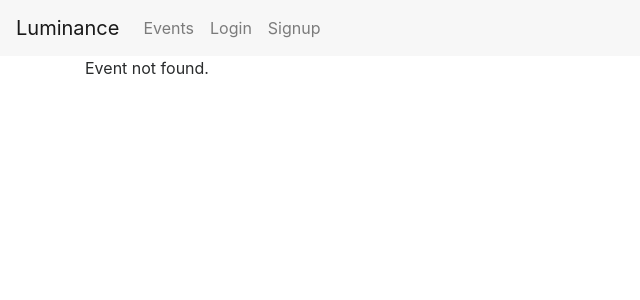
After one commit to nginth/luminance, a Flask app: page /events/1 in a window 1280 px wide. The commit adds this page. Shown: the top 300 px of the page, without its empty margins (0-640 px from the left). Run offline with Flask 2, Linux system fonts and the light colour scheme; data that the repository does not hold is empty; parts of the project's set-up code (start-up, migrations or seed data) failed here and were passed over; some libraries are stand-ins or nearby versions.

Commit message:
add event detail pages

```diff
--- a/luminance/routes.py
+++ b/luminance/routes.py
@@ -101,6 +101,11 @@ def events():
         events = Event.query.limit(10)
         return render_template('events.html', events=events, form=form)
 
+@app.route('/events/<int:event_id>')
+def event_detail(event_id):
+    event = Event.query.filter(Event.id == event_id).first()
+    return render_template('event_detail.html', event=event)
+
 @app.route('/secret')
 @login_required
 def secret():
--- /dev/null
+++ b/luminance/templates/event_detail.html
@@ -0,0 +1,13 @@
+{% extends "layout.html" %}
+{% block body %}
+<div class="container">
+    {% if event %}
+        <h3>Name: {{ event.name }}</h3>
+        <div>Type: {{ event.type }}</div>
+        <div>Start Date: {{ event.start_date }}</div>
+        <div>End Date: {{ event.end_date }}</div>
+    {% else %}
+        <div> Event not found. </div>
+    {% endif %}
+</div>
+{% endblock %}
--- a/luminance/templates/events.html
+++ b/luminance/templates/events.html
@@ -7,7 +7,7 @@
             {% for event in events %}
                 <form method="POST" action="/events">
                     <li>
-                        <div>Name: {{ event.name }}</div>
+                        <div><a href="/events/{{event.id}}">Name: {{ event.name }}</a></div>
                         <div>Type: {{ event.type }}</div>
                         <div>Start Date: {{ event.start_date }}</div>
                         <div>End Date: {{ event.end_date }}</div>
```
